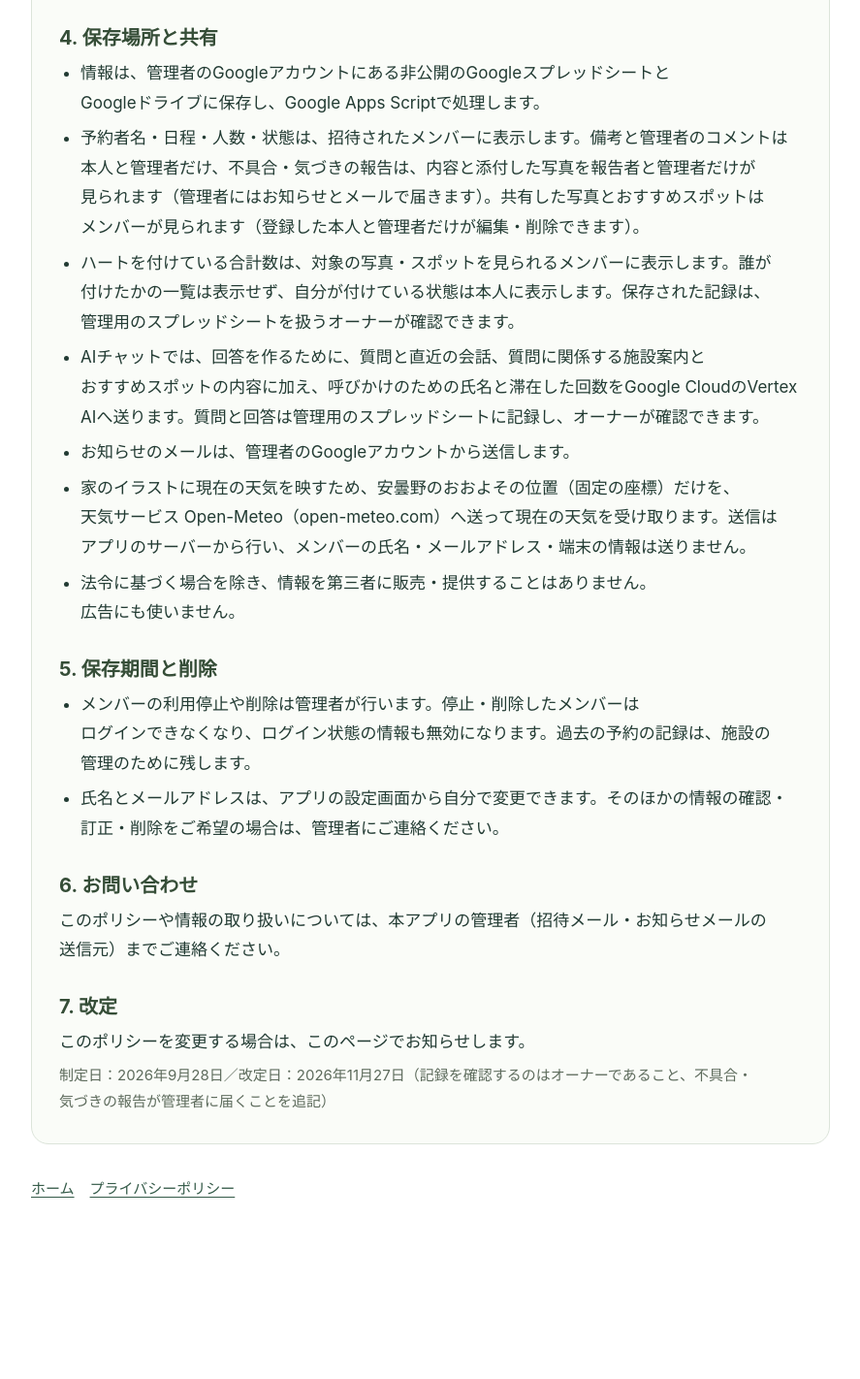
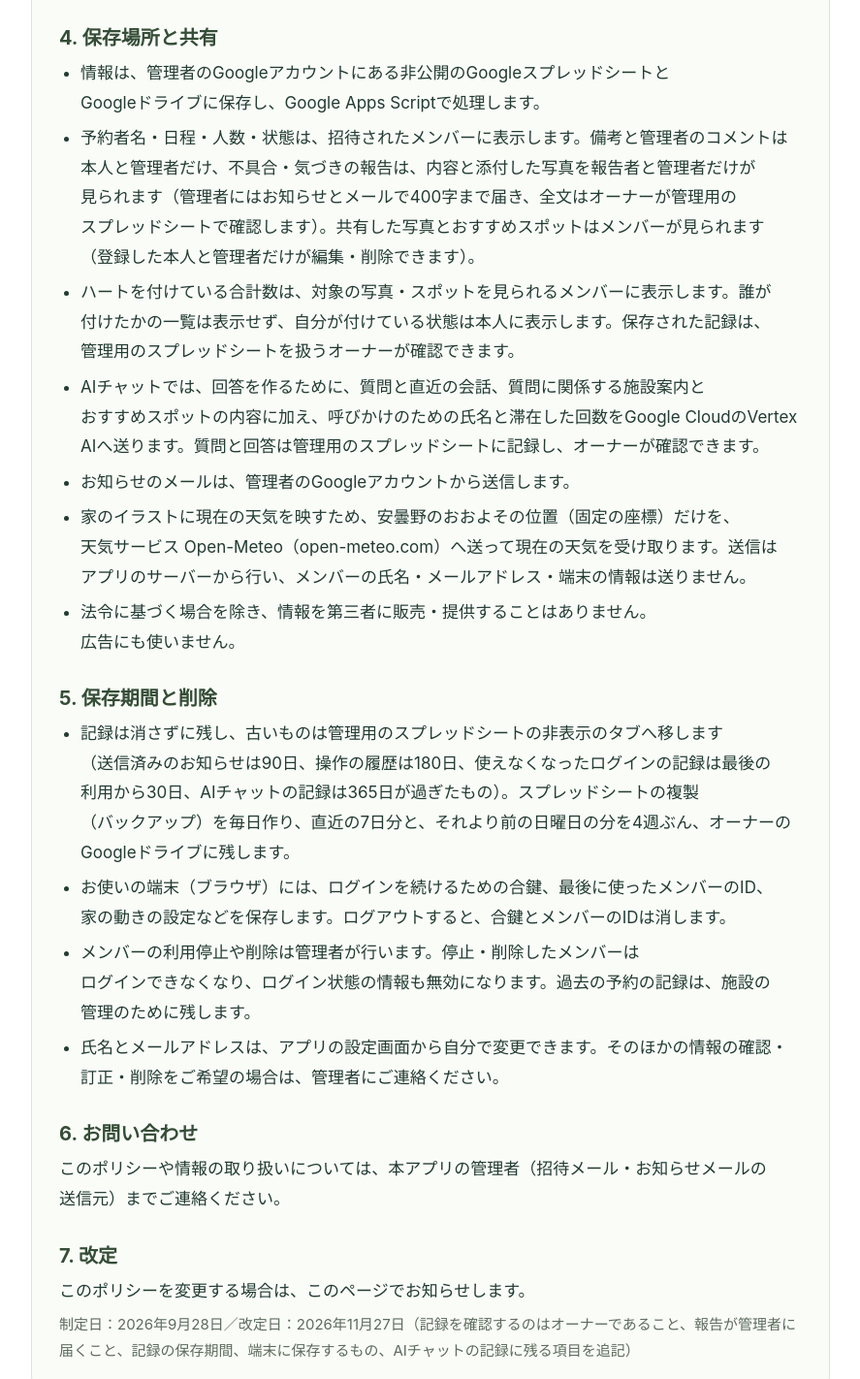
Before and after one commit to kappa0825/boanco-house-site, a plain HTML site: page privacy.html in a window 1280 px wide. Shown: the part 1340-2762 px from the top of the page at 97% size, without its empty margins (196-1083 px from the left). Before the commit the page ends 2619 px from the top, so only its background shows below. Drawn offline with Linux system fonts and the light colour scheme.

Commit message:
Say how long records are kept and what the device stores
The policy now gives the archive ages and the daily backups, the sign-in
key and member ID kept in the browser, the name and member ID in the chat
record, and who reads a report in full.

Co-Authored-By: Claude Opus 5.5 <noreply@anthropic.com>

```diff
--- a/privacy.html
+++ b/privacy.html
@@ -32,7 +32,7 @@
 <li>報告と写真：不具合・気づきの報告の内容、投稿された写真とその説明</li>
 <li>おすすめスポット：メンバーが登録したスポットの名前・種類・ひとこと・地図のリンク・写真と、登録者の氏名</li>
 <li>ハート：写真・おすすめスポットにハートを付けたメンバーのID、対象、付けた／解除した状態と更新日時</li>
-<li>AIチャット：質問と回答、日時（うまく答えられなかった時や、回数の制限で受け付けなかった時も記録します）</li>
+<li>AIチャット：質問と回答、日時、質問した人の氏名とメンバーID（うまく答えられなかった時や、回数の制限で受け付けなかった時も記録します）</li>
 <li>利用の記録：ログイン状態の管理（照合用に変換したもの）、操作の履歴（日時・操作の種類）、お知らせメールの送信記録</li>
 </ul>
 
@@ -47,7 +47,7 @@
 <h2>4. 保存場所と共有</h2>
 <ul>
 <li>情報は、管理者のGoogleアカウントにある非公開のGoogleスプレッドシートとGoogleドライブに保存し、Google Apps Scriptで処理します。</li>
-<li>予約者名・日程・人数・状態は、招待されたメンバーに表示します。備考と管理者のコメントは本人と管理者だけ、不具合・気づきの報告は、内容と添付した写真を報告者と管理者だけが見られます（管理者にはお知らせとメールで届きます）。共有した写真とおすすめスポットはメンバーが見られます（登録した本人と管理者だけが編集・削除できます）。</li>
+<li>予約者名・日程・人数・状態は、招待されたメンバーに表示します。備考と管理者のコメントは本人と管理者だけ、不具合・気づきの報告は、内容と添付した写真を報告者と管理者だけが見られます（管理者にはお知らせとメールで400字まで届き、全文はオーナーが管理用のスプレッドシートで確認します）。共有した写真とおすすめスポットはメンバーが見られます（登録した本人と管理者だけが編集・削除できます）。</li>
 <li>ハートを付けている合計数は、対象の写真・スポットを見られるメンバーに表示します。誰が付けたかの一覧は表示せず、自分が付けている状態は本人に表示します。保存された記録は、管理用のスプレッドシートを扱うオーナーが確認できます。</li>
 <li>AIチャットでは、回答を作るために、質問と直近の会話、質問に関係する施設案内とおすすめスポットの内容に加え、呼びかけのための氏名と滞在した回数をGoogle CloudのVertex AIへ送ります。質問と回答は管理用のスプレッドシートに記録し、オーナーが確認できます。</li>
 <li>お知らせのメールは、管理者のGoogleアカウントから送信します。</li>
@@ -57,6 +57,8 @@
 
 <h2>5. 保存期間と削除</h2>
 <ul>
+<li>記録は消さずに残し、古いものは管理用のスプレッドシートの非表示のタブへ移します（送信済みのお知らせは90日、操作の履歴は180日、使えなくなったログインの記録は最後の利用から30日、AIチャットの記録は365日が過ぎたもの）。スプレッドシートの複製（バックアップ）を毎日作り、直近の7日分と、それより前の日曜日の分を4週ぶん、オーナーのGoogleドライブに残します。</li>
+<li>お使いの端末（ブラウザ）には、ログインを続けるための合鍵、最後に使ったメンバーのID、家の動きの設定などを保存します。ログアウトすると、合鍵とメンバーのIDは消します。</li>
 <li>メンバーの利用停止や削除は管理者が行います。停止・削除したメンバーはログインできなくなり、ログイン状態の情報も無効になります。過去の予約の記録は、施設の管理のために残します。</li>
 <li>氏名とメールアドレスは、アプリの設定画面から自分で変更できます。そのほかの情報の確認・訂正・削除をご希望の場合は、管理者にご連絡ください。</li>
 </ul>
@@ -66,7 +68,7 @@
 
 <h2>7. 改定</h2>
 <p>このポリシーを変更する場合は、このページでお知らせします。</p>
-<p class="note">制定日：2026年9月28日／改定日：2026年11月27日（記録を確認するのはオーナーであること、不具合・気づきの報告が管理者に届くことを追記）</p>
+<p class="note">制定日：2026年9月28日／改定日：2026年11月27日（記録を確認するのはオーナーであること、報告が管理者に届くこと、記録の保存期間、端末に保存するもの、AIチャットの記録に残る項目を追記）</p>
 </div>
 </main>
 <footer><a href="./">ホーム</a><a href="privacy.html">プライバシーポリシー</a></footer>
```
